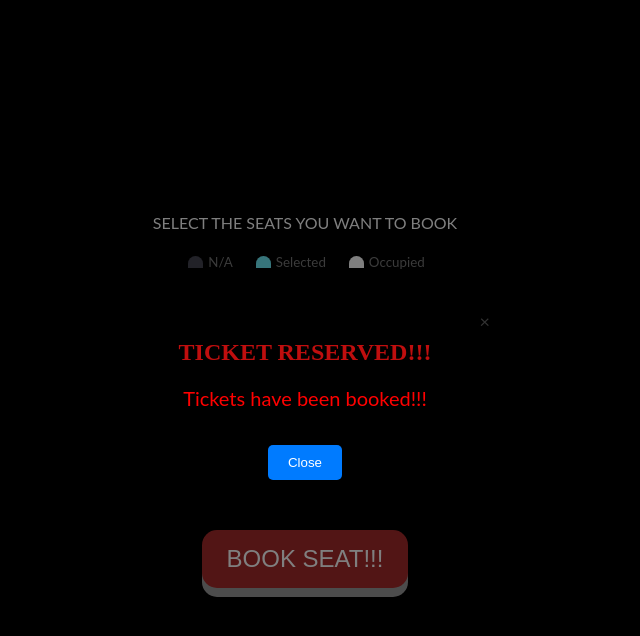
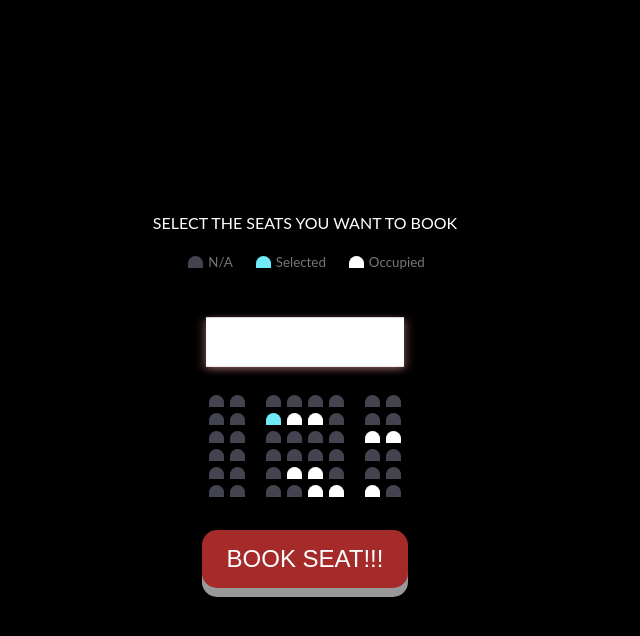
Before and after one commit to hammadasher/Movie-Theater-Website, a plain HTML site: page ind.html in a window 1280 px wide. Both pictures are taken after a click on the button "BOOK SEAT!!!". Shown: the whole page, without its empty margins (335-975 px from the left). Drawn offline with Linux system fonts and the light colour scheme.

Commit message:
Update ind.html

```diff
--- a/ind.html
+++ b/ind.html
@@ -91,96 +91,16 @@
       </div>
     </div>
      <button id="bookticket" class="bookticket" onclick="showAlert()">BOOK SEAT!!!</button>
-     <div id="alert-box" class="alert-box hidden">
-      <div class="alert-content">
-          <span class="close-btn" onclick="closeAlert()">&times;</span>
-          <h2 style="font-family: 'Times New Roman', Times, serif; font-weight: bold;">TICKET RESERVED!!!</h2>
-          <p style="color: red; font-size: 20px;">Tickets have been booked!!!</p>
-          <button onclick="closeAlert()">Close</button>
-      </div>
+
   </div>
 
     </div>
     <script>
-      const button = document.getElementById("bookticket");
 
 
-const style = document.createElement('style');
-    style.textContent = `
-
-        .alert-box {
-            position: fixed;
-            top: 0;
-            left: 0;
-            width: 100%;
-            height: 100%;
-            background: rgba(0, 0, 0, 0.5);
-            display: flex;
-            align-items: center;
-            justify-content: center;
-            z-index: 1000;
+      function showAlert() {
+            alert("Seats have been booked!");
         }
-
-
-        .hidden {
-            display: none;
-        }
-
-        .alert-content {
-            position: relative;
-            background: white;
-            padding: 20px;
-            width: 90%;
-            max-width: 400px;
-    color: rgba(207, 15, 15, 0.92);
-            border-radius: 8px;
-            box-shadow: 0 4px 6px rgba(0, 0, 0, 0.1);
-            text-align: center;
-            animation: fadeIn 0.3s ease-in-out;
-    background-color: #000000;
-        }
-
-        .close-btn {
-            position: absolute;
-            top: 10px;
-            right: 15px;
-            font-size: 18px;
-            color: #333;
-            cursor: pointer;
-        }
-
-        button {
-            margin-top: 15px;
-            padding: 10px 20px;
-            background-color: #007BFF;
-            color: white;
-            border: none;
-            border-radius: 5px;
-            cursor: pointer;
-        }
-
-        button:hover {
-            background-color: #0056b3;
-        }
-
-        @keyframes fadeIn {
-            from {
-                opacity: 0;
-                transform: scale(0.9);
-            }
-            to {
-                opacity: 1;
-                transform: scale(1);
-            }
-        }
-    `;
-    document.head.appendChild(style);
-    function showAlert() {
-        document.getElementById('alert-box').classList.remove('hidden');
-    }
-    function closeAlert() {
-        document.getElementById('alert-box').classList.add('hidden');
-    }
     </script>
 </body>
 </html>
```
